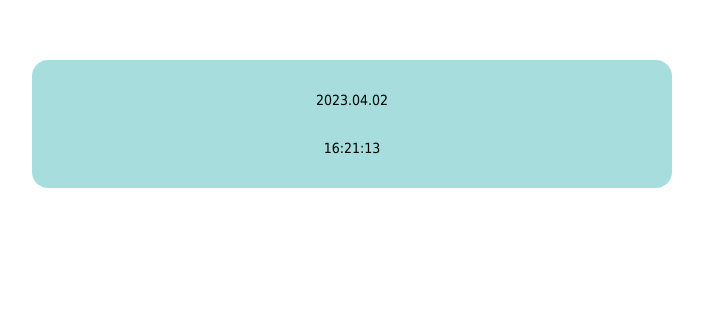
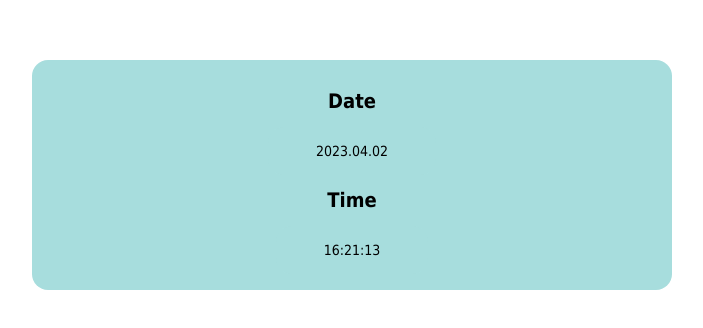
Before and after one commit to marinaSandberg/clock, a plain HTML site: page index.html in a window 1280 px wide. Shown: the part 260-588 px from the top of the page, without its empty margins (288-991 px from the left). Drawn offline with Linux system fonts and the light colour scheme.

Commit message:
Update index.html

```diff
--- a/index.html
+++ b/index.html
@@ -24,11 +24,17 @@
             align-items: center;
         }
 
+        h1 {
+            font-size: 20px;
+        }
+
     </style>
 </head>
 <body>
     <div>
+        <h1>Date</h1>
         <div id="date"></div>
+        <h1>Time</h1>
         <div id="clock"></div>
     </div>
 </body>
```
